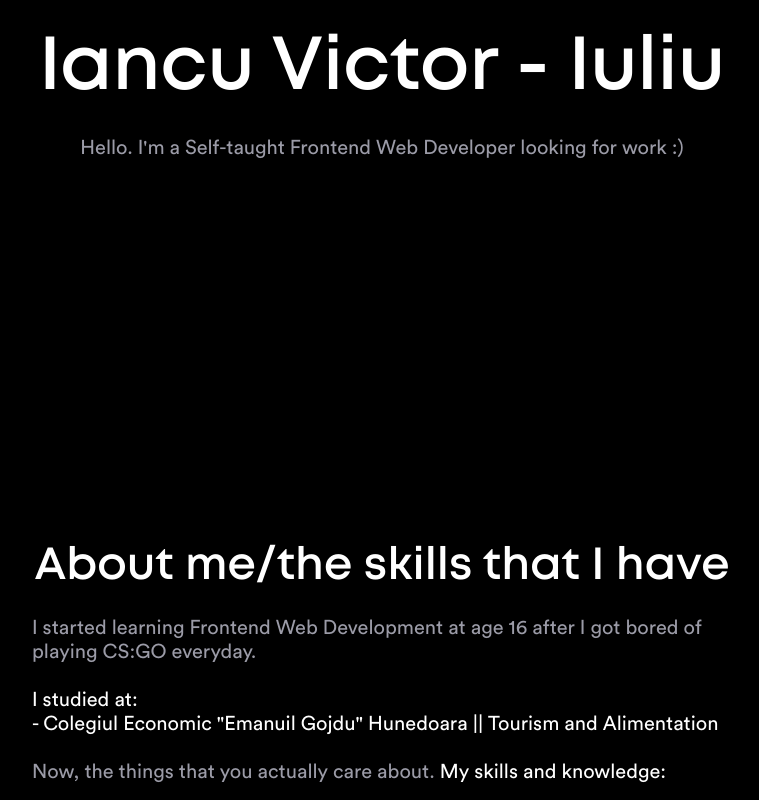
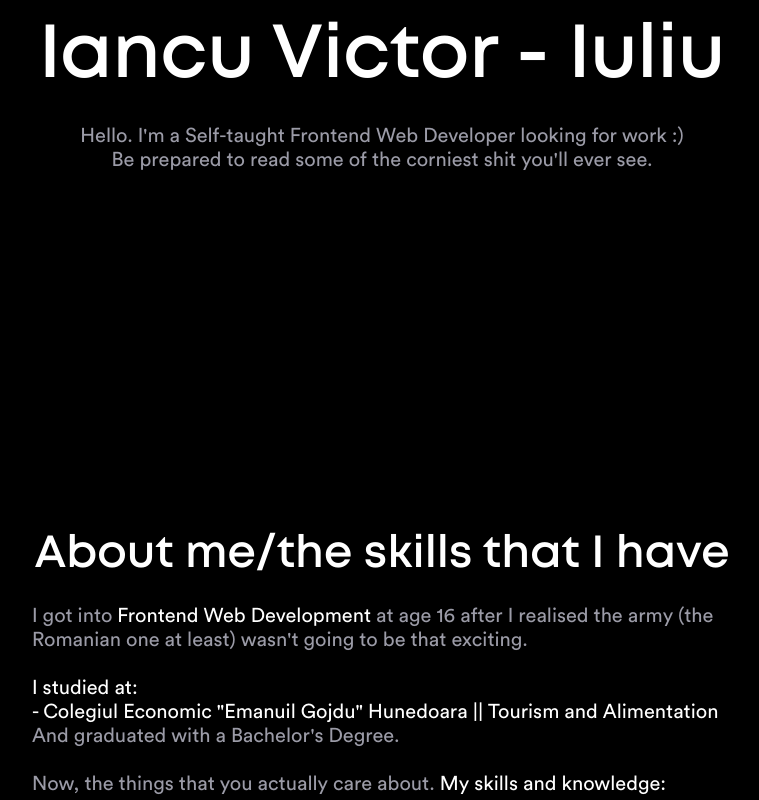
Before and after one commit to iancuvictor/Portfolio, a React (Create React App) app: page / in a window 1280 px wide. Shown: the part 300-1100 px from the top of the page, without its empty margins (258-1017 px from the left). Built offline with nearby package versions, Linux system fonts and the light colour scheme; the HTML template or start-up script is replaced by a standard one.

Commit message:
Modified some corny texts to make this portfolio seem more personal. It is still mediocre.

```diff
--- a/src/components/about/about.jsx
+++ b/src/components/about/about.jsx
@@ -10,7 +10,9 @@ function About() {
         <div id='aboutPage' className={css.aboutPage}>
             <div className={css.content}>
                 <h1>About me/the skills that I have</h1>
-                <p>I started learning Frontend Web Development at age 16 after I got bored of playing CS:GO everyday.<br></br><br></br><span style={{ color: '#fff', fontSize: '20px' }}>I studied at: <br></br>- Colegiul Economic "Emanuil Gojdu" Hunedoara || Tourism and Alimentation</span>
+                <p>I got into <span style={{ color: '#fff' }}>Frontend Web Development</span> at age 16 after I realised the army (the Romanian one at least) wasn't going to be that exciting.<br></br><br></br><span style={{ color: '#fff', fontSize: '20px' }}>I studied at: <br></br>- Colegiul Economic "Emanuil Gojdu" Hunedoara || Tourism and Alimentation</span>
+                <br></br>
+                And graduated with a Bachelor's Degree.
                 <br></br>
                 <br></br>
                 Now, the things that you actually care about.
--- a/src/components/landing/landing.jsx
+++ b/src/components/landing/landing.jsx
@@ -6,7 +6,7 @@ function Landing() {
     <div id='landingPage' className={css.landingPage}>
       <div className={css.landDesc}>
         <h1><span className={css.iancu}>Iancu </span><span className={css.victor}>Victor</span> - <span className={css.iuliu}>Iuliu</span></h1>
-        <p>Hello. I'm a Self-taught Frontend Web Developer looking for work :)</p>
+        <p>Hello. I'm a Self-taught Frontend Web Developer looking for work :)<br></br>Be prepared to read some of the corniest shit you'll ever see.</p>
       </div>
     </div>
   );
```
